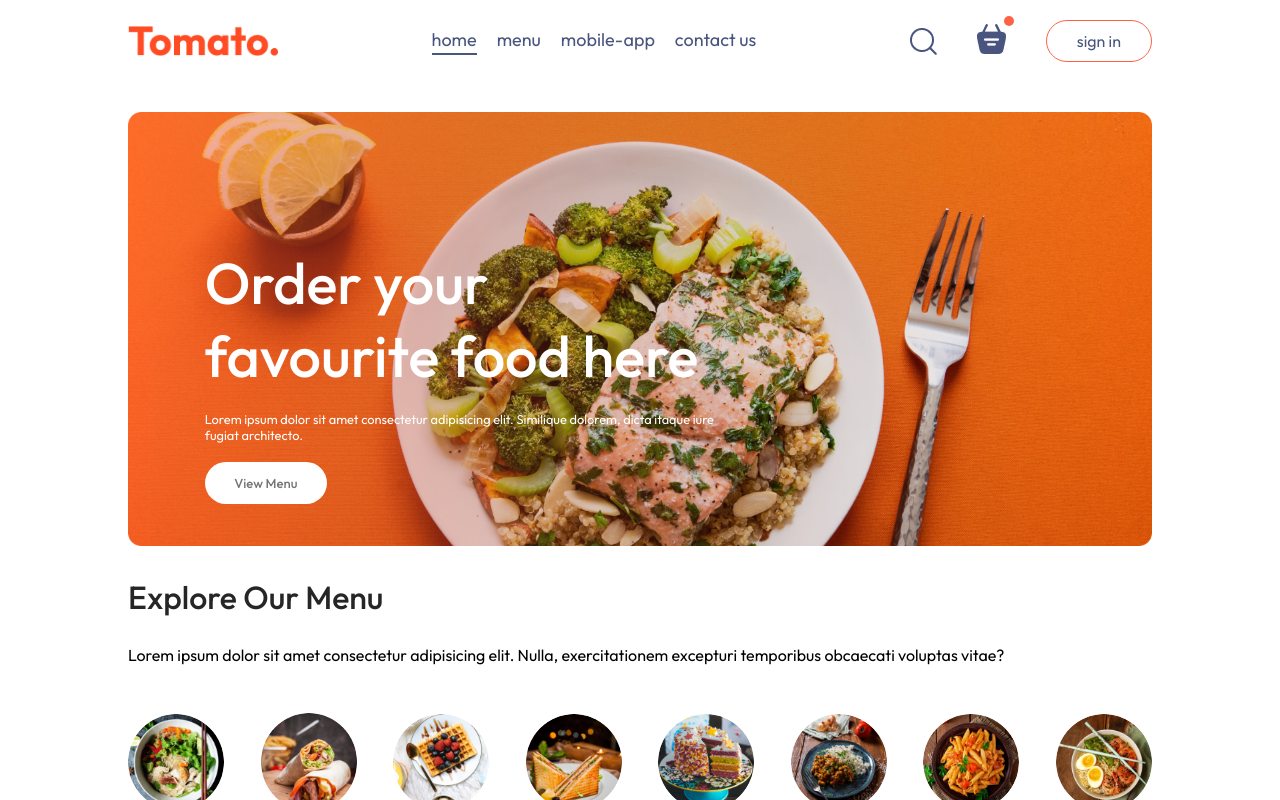
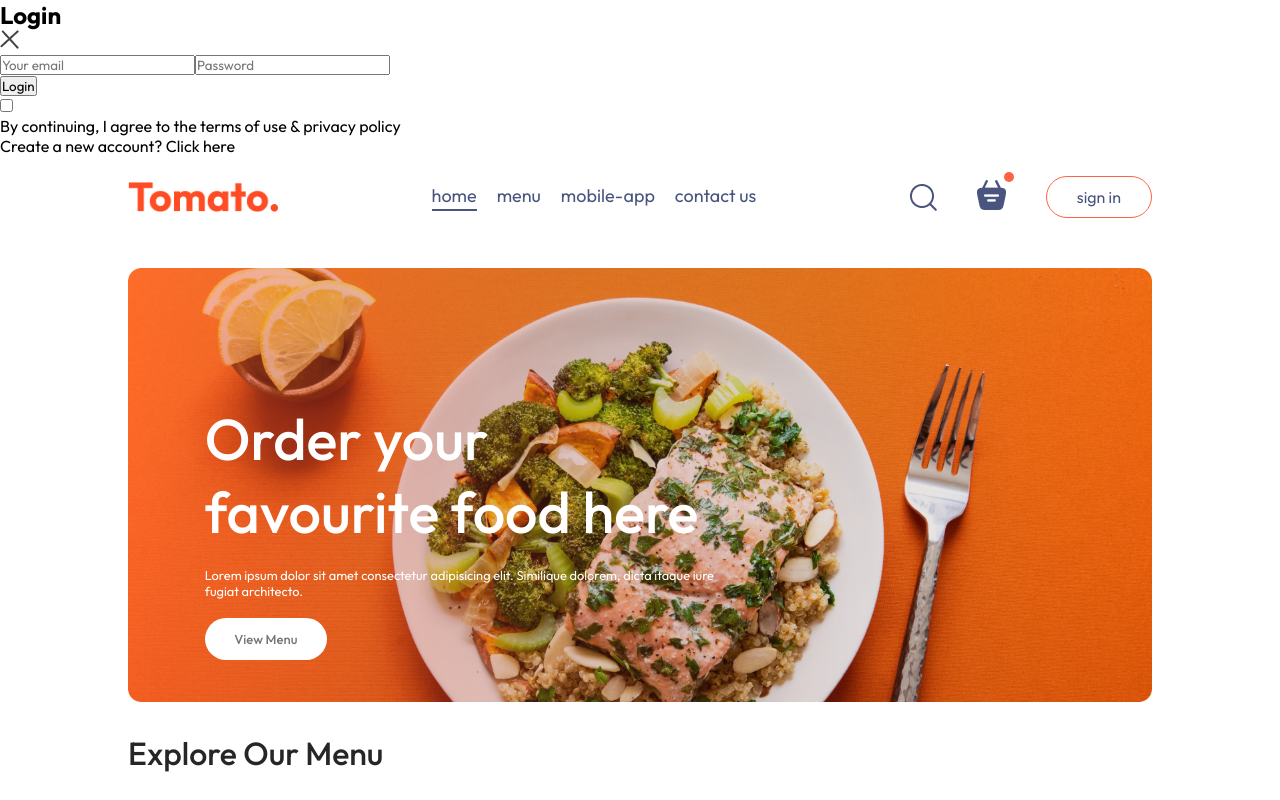
Before and after one commit to eliancontreras/mern-food-delivery-app-main, a React (Vite) app in the folder frontend/: page / in a window 1280 px wide. Both pictures are taken after a click on the button "sign in". Shown: the top 800 px of the page. Built offline with nearby package versions, Linux system fonts and the light colour scheme.

Commit message:
Login popup HTML structure done

```diff
--- a/frontend/src/App.jsx
+++ b/frontend/src/App.jsx
@@ -1,16 +1,20 @@
-import React from 'react'
+import React, { useState } from 'react'
 import Navbar from './components/Navbar/Navbar'
 import {Route, Routes} from 'react-router-dom'
 import Home from './pages/Home/Home'
 import Cart from './pages/Cart/Cart'
 import PlaceOrder from './pages/PlaceOrder/PlaceOrder'
 import Footer from './components/Footer/Footer'
+import LoginPopup from './components/LoginPopup/LoginPopup'
 
 const App = () => {
+
+  const [showLogin, setShowLogin] = useState(false);
   return (
     <>
+    {showLogin? <LoginPopup setShowLogin={setShowLogin}/>:<></>}
     <div className='app'>
-      <Navbar/>
+      <Navbar setShowLogin={setShowLogin}/>
       <Routes>
         <Route path='/' element={<Home/>}/>
         <Route path='/cart' element={<Cart/>}/>
--- /dev/null
+++ b/frontend/src/components/LoginPopup/LoginPopup.jsx
@@ -0,0 +1,37 @@
+import React, { useState } from 'react'
+import './LoginPopup.css'
+import { assets } from '../../assets/assets'
+
+const LoginPopup = ({setShowLogin}) => {
+
+    const [currentState, setCurrentState] = useState('Login')
+  return (
+    <div className='login-popup'>
+        <form className="login-popup-container">
+            <div className="login-popup-title">
+                <h2>{currentState}</h2>
+                <img onClick={()=>setShowLogin(false)} src={assets.cross_icon} alt="" />
+            </div>
+            <div className="login-popup-inputs">
+                {currentState==='Login'?<></>: <input type="text" placeholder='Your name' required />}
+
+                <input type="email" placeholder='Your email' required />
+                <input type="password" placeholder='Password' required />
+            </div>
+
+            <button>{currentState==='Sign Up'?'Create account':'Login'}</button>
+            <div className="login-popup-condition">
+                <input type="checkbox" required />
+                <p>By continuing, I agree to the terms of use & privacy policy</p>
+            </div>
+            {currentState==='Login'?
+             <p>Create a new account? <span onClick={()=> setCurrentState('Sign Up')}>Click here</span></p>
+             :<p>Already have an account? <span onClick={()=> setCurrentState('Login')}>Login here</span></p>}
+
+
+        </form>
+    </div>
+  )
+}
+
+export default LoginPopup
--- a/frontend/src/components/Navbar/Navbar.jsx
+++ b/frontend/src/components/Navbar/Navbar.jsx
@@ -3,7 +3,7 @@
 import { assets } from './../../assets/assets';
 import {Link} from 'react-router-dom'
 
-const Navbar = () => {
+const Navbar = ({setShowLogin}) => {
 
   const [menu, setMenu] = useState('home');
 
@@ -22,7 +22,7 @@
                 <img src={assets.basket_icon} alt="" />
                 <div className="dot"></div>
             </div>
-            <button>sign in</button>
+            <button onClick={()=> setShowLogin(true)}>sign in</button>
         </div>
     </div>
   )
```
Also changed, not shown: frontend/src/components/LoginPopup/LoginPopup.css (added).
